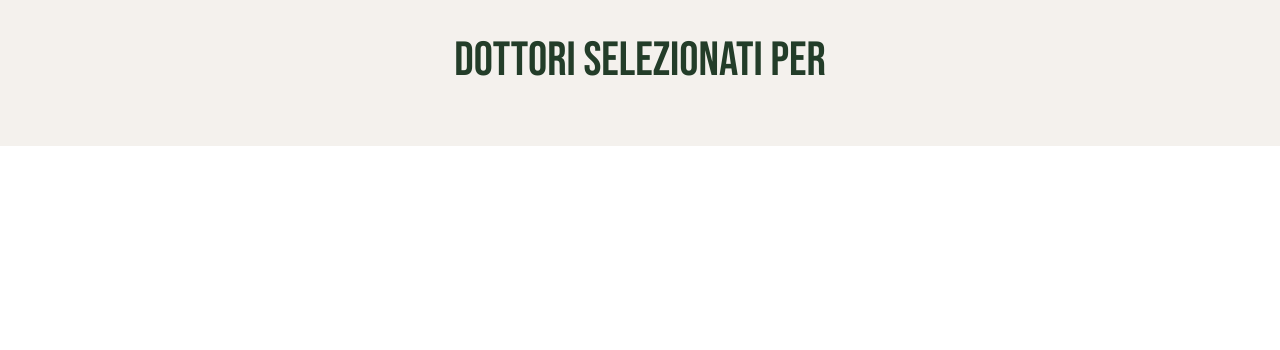
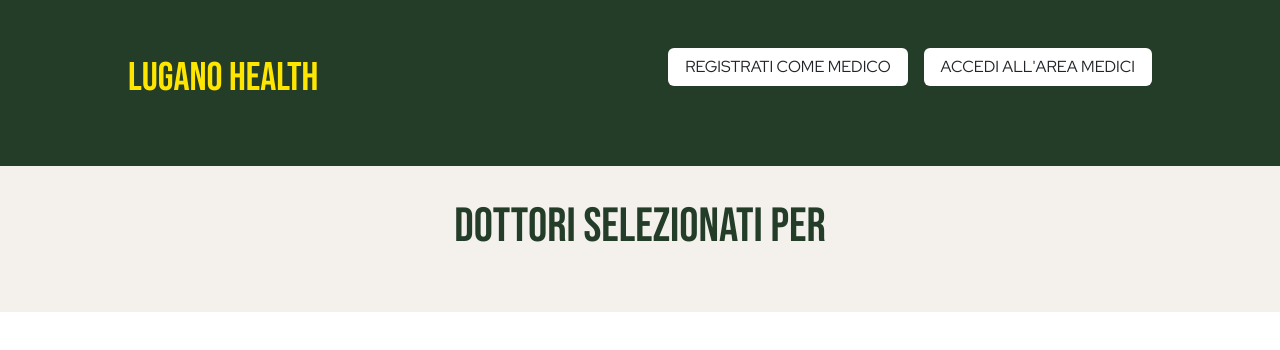
Before and after one commit to Alice-Rossi-03/lugano-health-frontend, a Vue app: page /doctors in a window 1280 px wide. Shown: the top 350 px of the page. Built offline with nearby package versions, Linux system fonts and the light colour scheme.

Commit message:
feat: added header on showsingleDoctor

```diff
--- a/src/components/DoctorsIndex/Doctors.vue
+++ b/src/components/DoctorsIndex/Doctors.vue
@@ -2,11 +2,14 @@
 import { store } from '@/store';
 
 import DoctorCard from './DoctorCard.vue';
+import AppHeaderdue from '@/components/header/AppHeaderdue.vue';
+
 
 
 export default {
     components: {
-        DoctorCard
+        DoctorCard,
+        AppHeaderdue
     },
     data() {
         return {
@@ -27,6 +30,7 @@ export default {
 </script>
 
 <template>
+    <AppHeaderdue/>
     <div class="bg-color">
 
         <div class="container">
```
